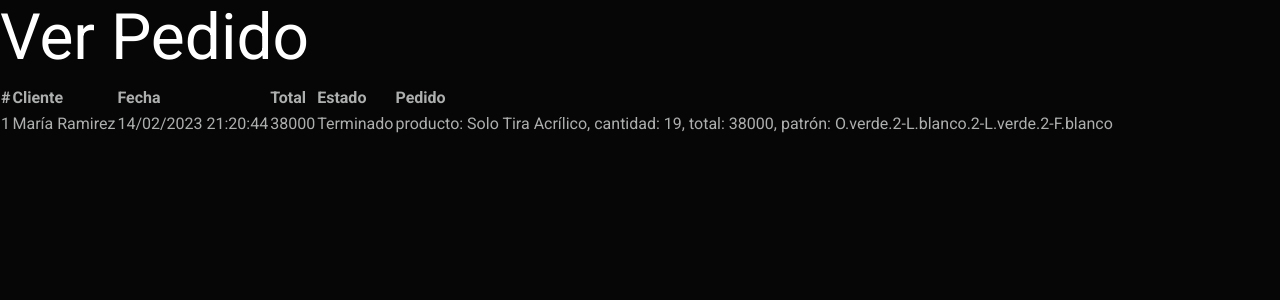
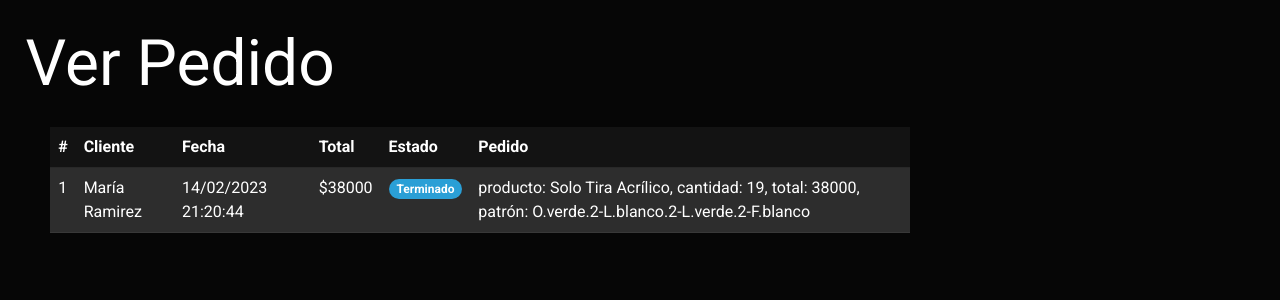
Before and after one commit to IamRodion/Mantis, a Flask app: page /ver_pedido/1 in a window 1280 px wide. Shown: the part 58-358 px from the top of the page. Run offline with Flask 2, Linux system fonts and the light colour scheme; data comes from the database, SQL or seed files in the repository; some libraries are stand-ins or nearby versions.

Commit message:
Añade estilos con bootstrap Se ha añadido estilos y estilos condicionales para la plantilla de visualización de pedidos individuales con bootstrap

```diff
--- a/templates/ver_pedido.html
+++ b/templates/ver_pedido.html
@@ -3,8 +3,9 @@
 
 {% block content %}
 
+<div id="pagina">
     <h1>Ver Pedido</h1>
-<table>
+    <table class="table table-hover" id="tabla">
         <thead>
             <tr>
                 <th scope="col">#</th>
@@ -17,16 +18,29 @@
         </thead>
         <tbody>
             {% for pedido in pedidoDB %}
-        <tr>
+            <tr class="table-light">
                 <td>{{ pedido[0] }}</td>
                 <td>{{ pedido[1] }}</td>
                 <td>{{ pedido[2] }}</td>
-            <td>{{ pedido[3] }}</td>
-            <td>{{ pedido[4] }}</td>
+                <td>${{ pedido[3] }}</td>
+
+                {% if pedido[4] == 'Pendiente': %}
+                <td><span class="badge rounded-pill bg-danger">{{ pedido[4] }}</span></td>
+                {% elif pedido[4] == 'En Producción': %}
+                <td><span class="badge rounded-pill bg-warning">{{ pedido[4] }}</span></td>
+                {% elif pedido[4] == 'Terminado': %}
+                <td><span class="badge rounded-pill bg-primary">{{ pedido[4] }}</span></td>
+                {% elif pedido[4] == 'Entregado': %}
+                <td><span class="badge rounded-pill bg-success">{{ pedido[4] }}</span></td>
+                {% else: %}
+                <td><span class="badge rounded-pill bg-dark">{{ pedido[4] }}</span></td>
+                {% endif %}
+
                 <td>{{ pedido[5] }}</td>
             </tr>
             {% endfor %}
         </tbody>
     </table>
+</div>
 
 {% endblock %}
```
Lines whose indentation alone changed are shown as unchanged.
